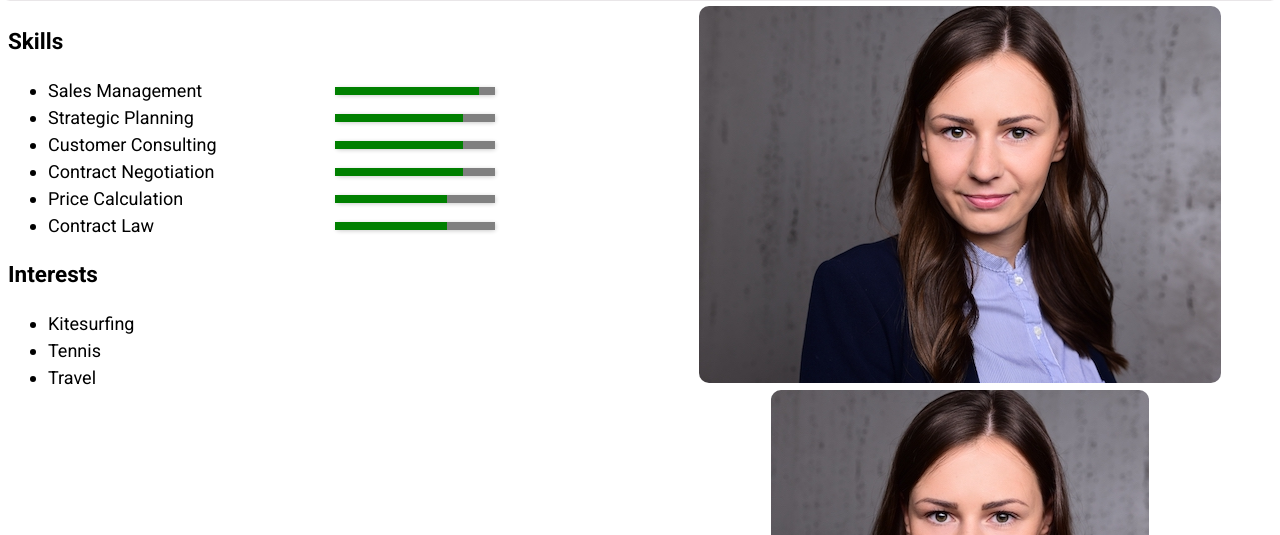
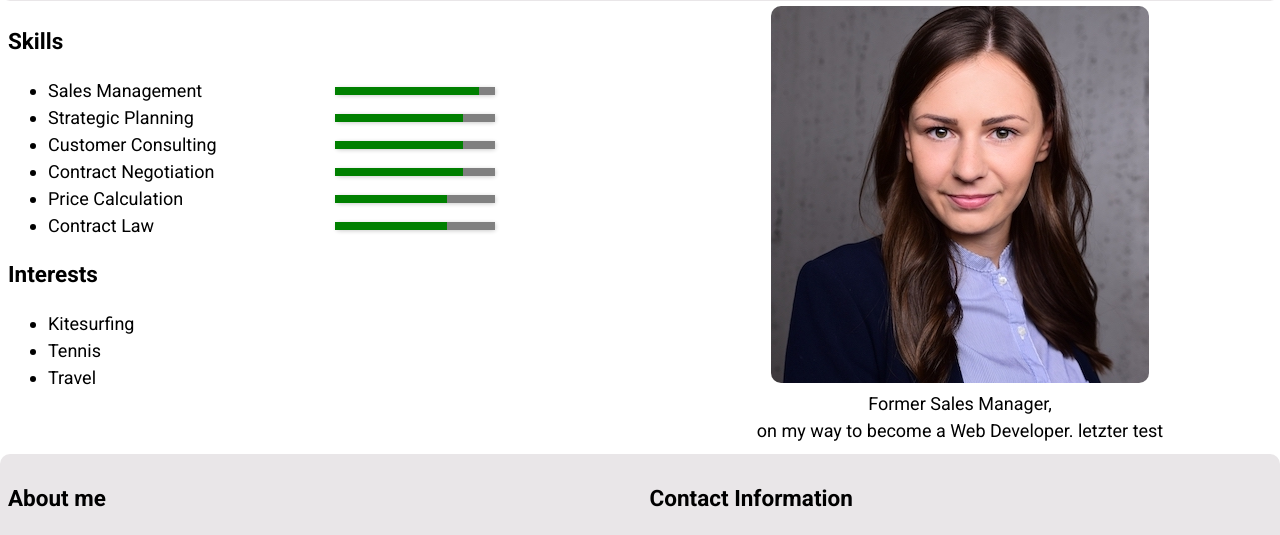
Before and after one commit to eileenfuerstenau/personal-website, a plain HTML site: page index.html in a window 1280 px wide. Shown: the part 111-646 px from the top of the page. Drawn offline with Linux system fonts and the light colour scheme.

Commit message:
Pic correction

```diff
--- a/index.html
+++ b/index.html
@@ -21,11 +21,6 @@
     </header>
     <main>
       <section class="intro">
-        <picture>
-          <source srcset="images/eileen.jpg" media="(max-width: 1049px)" />
-          <source srcset="images/profilgross.jpg" media="(min-width: 1050px)" />
-          <img src="images/eileen.jpg" />
-        </picture>
         <img src="images/eileen.jpg" alt="">
         <br />
         Former Sales Manager, <br />
```
